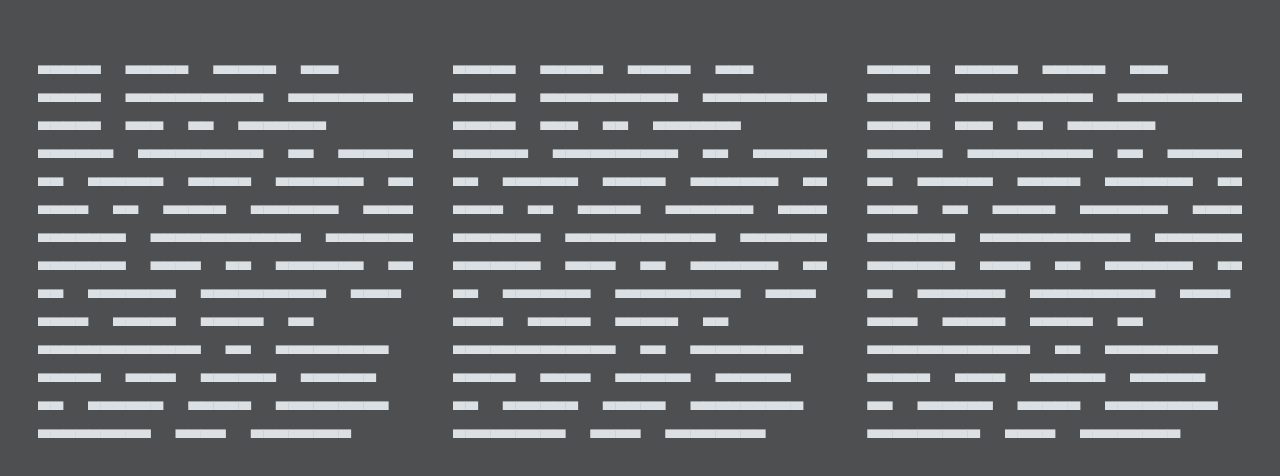
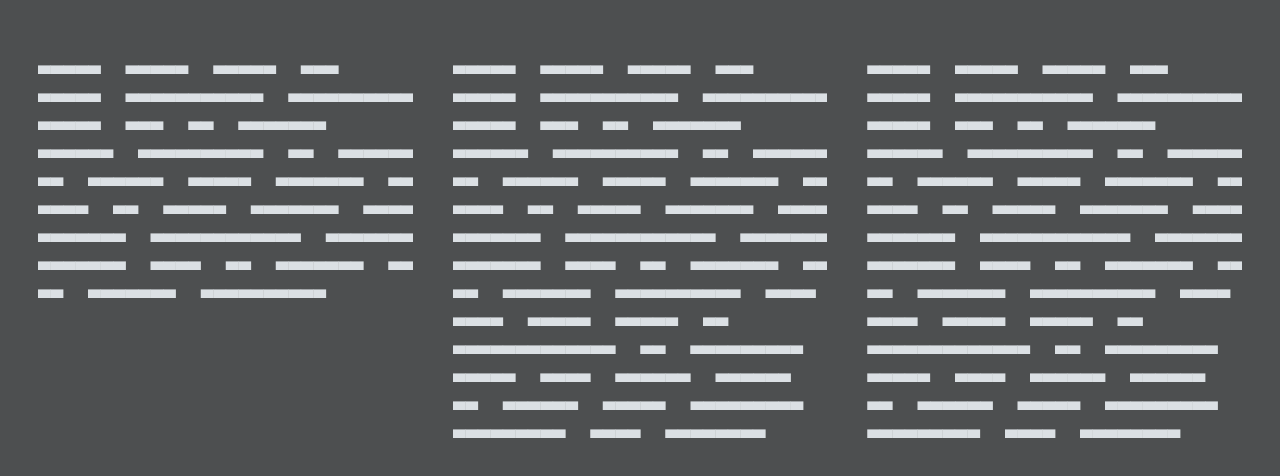
Before and after one commit to bezet/scrollbars, a website: page docs/index.html in a window 1280 px wide. Shown: the part 102-578 px from the top of the page. Drawn offline with Linux system fonts and the light colour scheme.

Commit message:
Add some diversity in examples

```diff
--- a/docs/index.html
+++ b/docs/index.html
@@ -20,11 +20,11 @@
 
     <main class="containers">
       <div class="content-container scrollbars">
-        <p>Lorem ipsum dolor sit amet, consectetur adipiscing elit, sed do eiusmod tempor incididunt ut labore et dolore magna aliqua. Ut enim ad minim veniam, quis nostrud exercitation ullamco laboris nisi ut aliquip ex ea commodo consequat. Duis aute irure dolor in reprehenderit in voluptate velit esse cillum dolore eu fugiat nulla pariatur. Excepteur sint occaecat cupidatat non proident, sunt in culpa qui officia deserunt mollit anim id est laborum.</p>
-        <p>Lorem ipsum dolor sit amet, consectetur adipiscing elit, sed do eiusmod tempor incididunt ut labore et dolore magna aliqua. Ut enim ad minim veniam, quis nostrud exercitation ullamco laboris nisi ut aliquip ex ea commodo consequat. Duis aute irure dolor in reprehenderit in voluptate velit esse cillum dolore eu fugiat nulla pariatur. Excepteur sint occaecat cupidatat non proident, sunt in culpa qui officia deserunt mollit anim id est laborum.</p>
+        <p>Lorem ipsum dolor sit amet, consectetur adipiscing elit, sed do eiusmod tempor incididunt ut labore et dolore magna aliqua. Ut enim ad minim veniam, quis nostrud exercitation ullamco laboris nisi ut aliquip ex ea commodo consequat.</p>
+        <!-- <p>Lorem ipsum dolor sit amet, consectetur adipiscing elit, sed do eiusmod tempor incididunt ut labore et dolore magna aliqua. Ut enim ad minim veniam, quis nostrud exercitation ullamco laboris nisi ut aliquip ex ea commodo consequat. Duis aute irure dolor in reprehenderit in voluptate velit esse cillum dolore eu fugiat nulla pariatur. Excepteur sint occaecat cupidatat non proident, sunt in culpa qui officia deserunt mollit anim id est laborum.</p> -->
       </div>
 
-      <div class="content-container scrollbars">
+      <div class="content-container content-container--wide scrollbars">
         <p>Lorem ipsum dolor sit amet, consectetur adipiscing elit, sed do eiusmod tempor incididunt ut labore et dolore magna aliqua. Ut enim ad minim veniam, quis nostrud exercitation ullamco laboris nisi ut aliquip ex ea commodo consequat. Duis aute irure dolor in reprehenderit in voluptate velit esse cillum dolore eu fugiat nulla pariatur. Excepteur sint occaecat cupidatat non proident, sunt in culpa qui officia deserunt mollit anim id est laborum.</p>
         <p>Lorem ipsum dolor sit amet, consectetur adipiscing elit, sed do eiusmod tempor incididunt ut labore et dolore magna aliqua. Ut enim ad minim veniam, quis nostrud exercitation ullamco laboris nisi ut aliquip ex ea commodo consequat. Duis aute irure dolor in reprehenderit in voluptate velit esse cillum dolore eu fugiat nulla pariatur. Excepteur sint occaecat cupidatat non proident, sunt in culpa qui officia deserunt mollit anim id est laborum.</p>
       </div>
```
